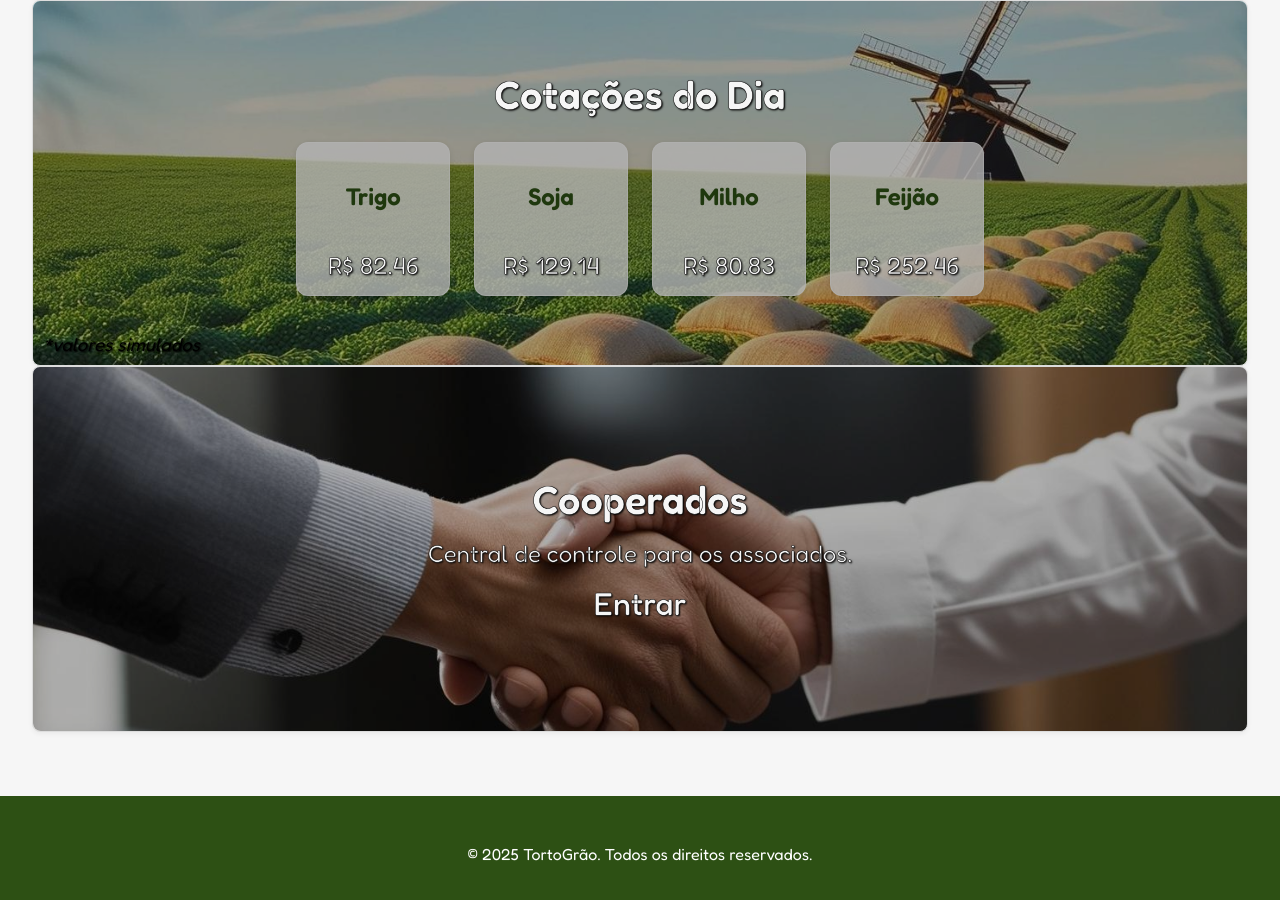
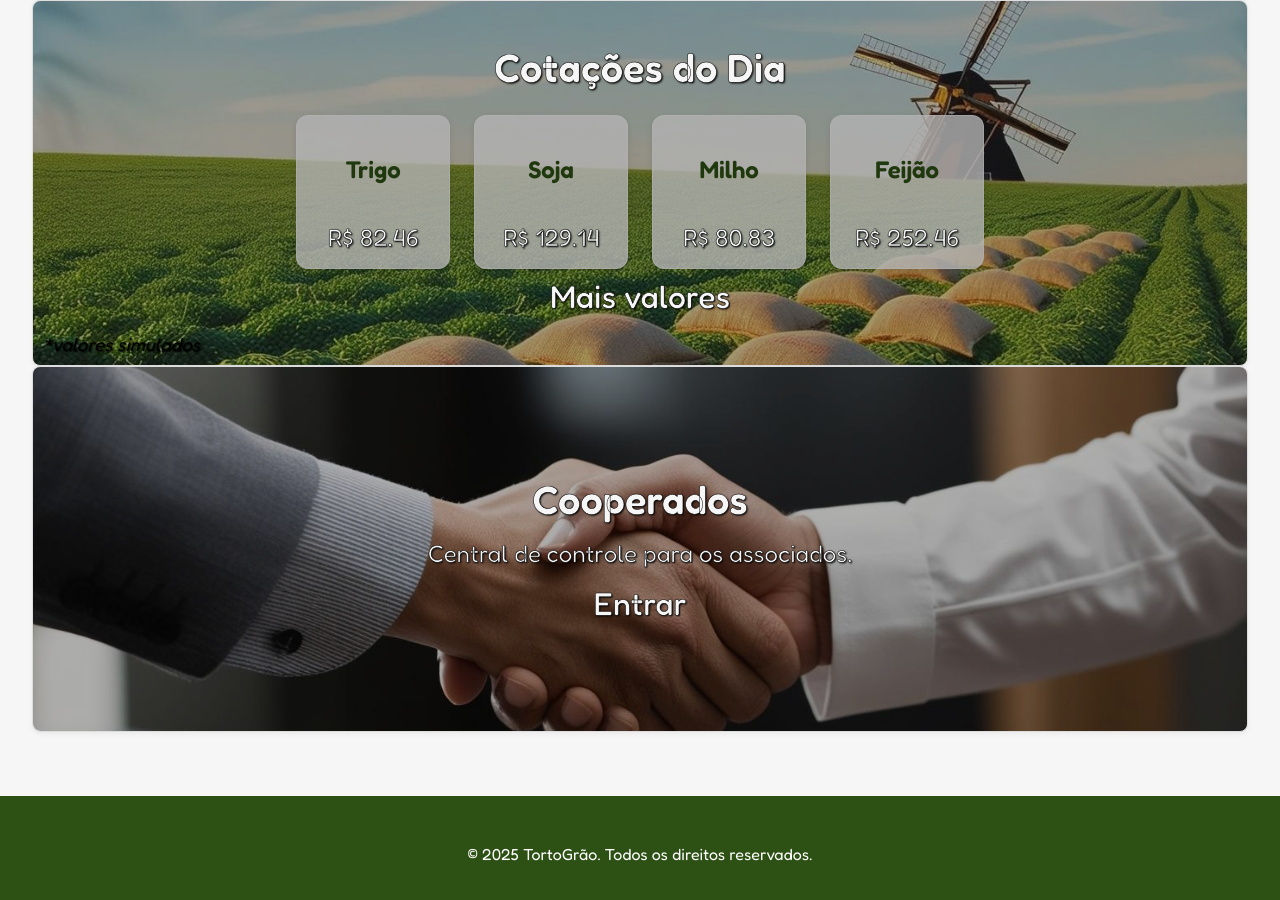
Before and after one commit to YoungNyckolei/tortograo, a plain HTML site: page index.html in a window 1280 px wide. Shown: the part 1122-2022 px from the top of the page. Drawn offline with Linux system fonts and the light colour scheme.

Commit message:
ddadadada

```diff
--- a/index.html
+++ b/index.html
@@ -63,9 +63,9 @@
                             <h4>Feijão</h4>
                             <p id="preco-feijao">...</p>
                         </div>
+                        <div class="aviso-simulacao">*valores simulados</div>
                     </div>
-                    <!-- Texto de aviso fora do bloco flex -->
-                    <div class="aviso-simulacao">*valores simulados</div>
+                    <a href="https://exemplo.com/valores" target="_blank" class="mais-valores-link">Mais valores</a>
                 </div>
                 <div class="card associados">
                     <h3>Cooperados</h3>
```
